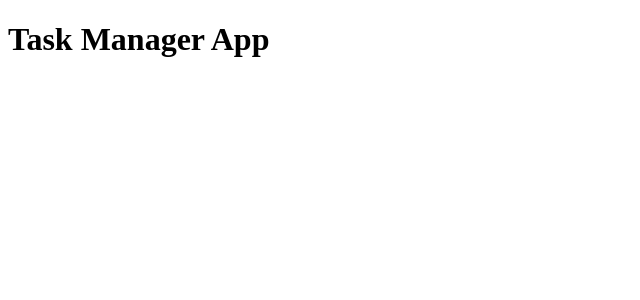
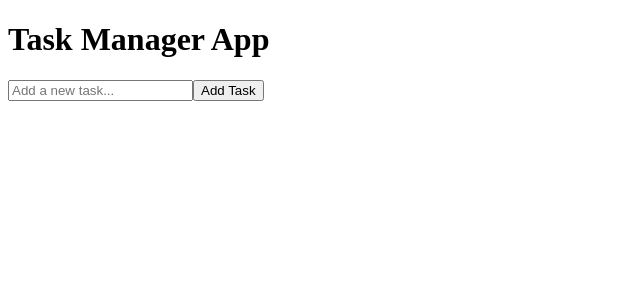
Before and after one commit to Im-Arth1307/Task-Management-Application, a React app: page / in a window 1280 px wide. Shown: the top 300 px of the page, without its empty margins (0-640 px from the left). Built offline with nearby package versions, Linux system fonts and the light colour scheme; the HTML template or start-up script is replaced by a standard one.

Commit message:
update App.js & index.js

```diff
--- a/src/App.js
+++ b/src/App.js
@@ -1,7 +1,15 @@
 import React from "react";
+import TaskList from "./components/TaskList";
+import TaskForm from "./components/TaskForm";
 
 const App = () => {
-    return <h1>Task Manager App</h1>;
-};
+    return (
+      <div>
+        <h1>Task Manager App</h1>
+        <TaskForm />
+        <TaskList />
+      </div>
+    );
+  };
 
 export default App;
--- a/src/index.js
+++ b/src/index.js
@@ -1,6 +1,12 @@
 import React from "react";
+import { Provider } from "react-redux";
 import ReactDOM from "react-dom/client";
+import store from "./redux/store";
 import App from "./App";
 
 const root = ReactDOM.createRoot(document.getElementById("root"));
-root.render(<App />);
+root.render(
+    <Provider store={store}>
+      <App />
+    </Provider>
+);
```
